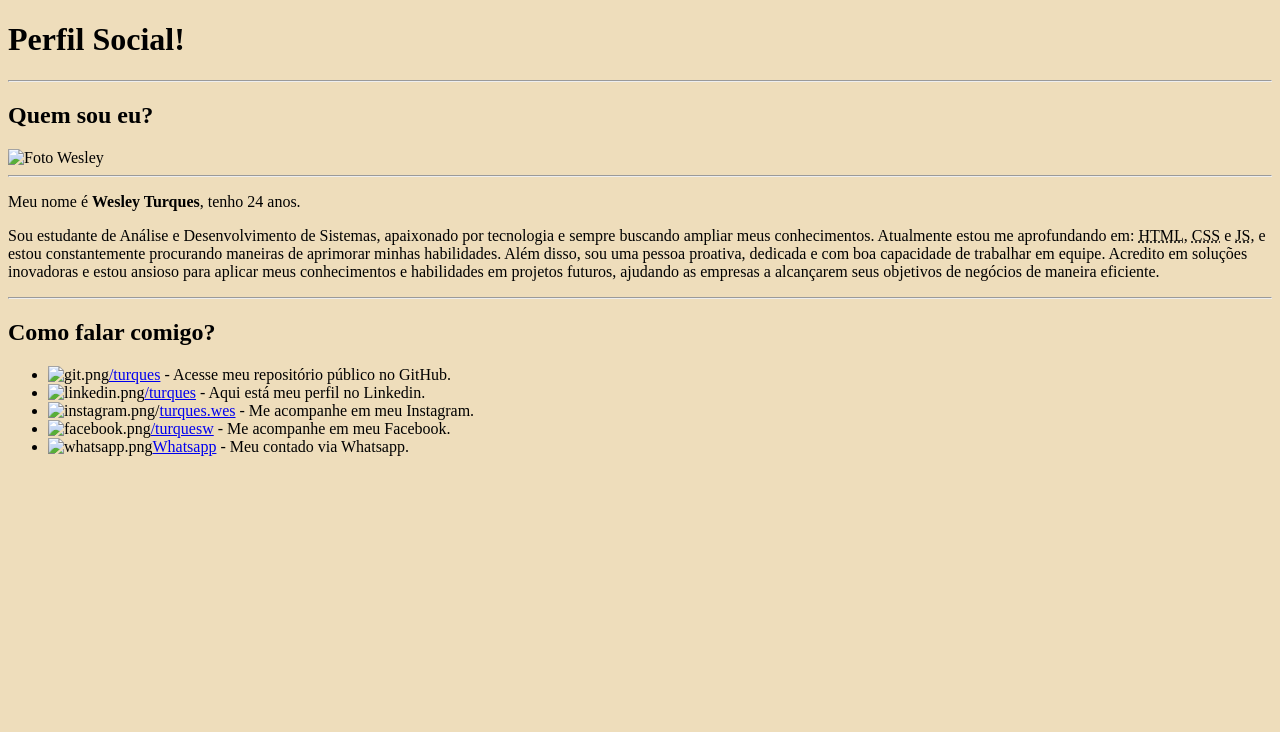
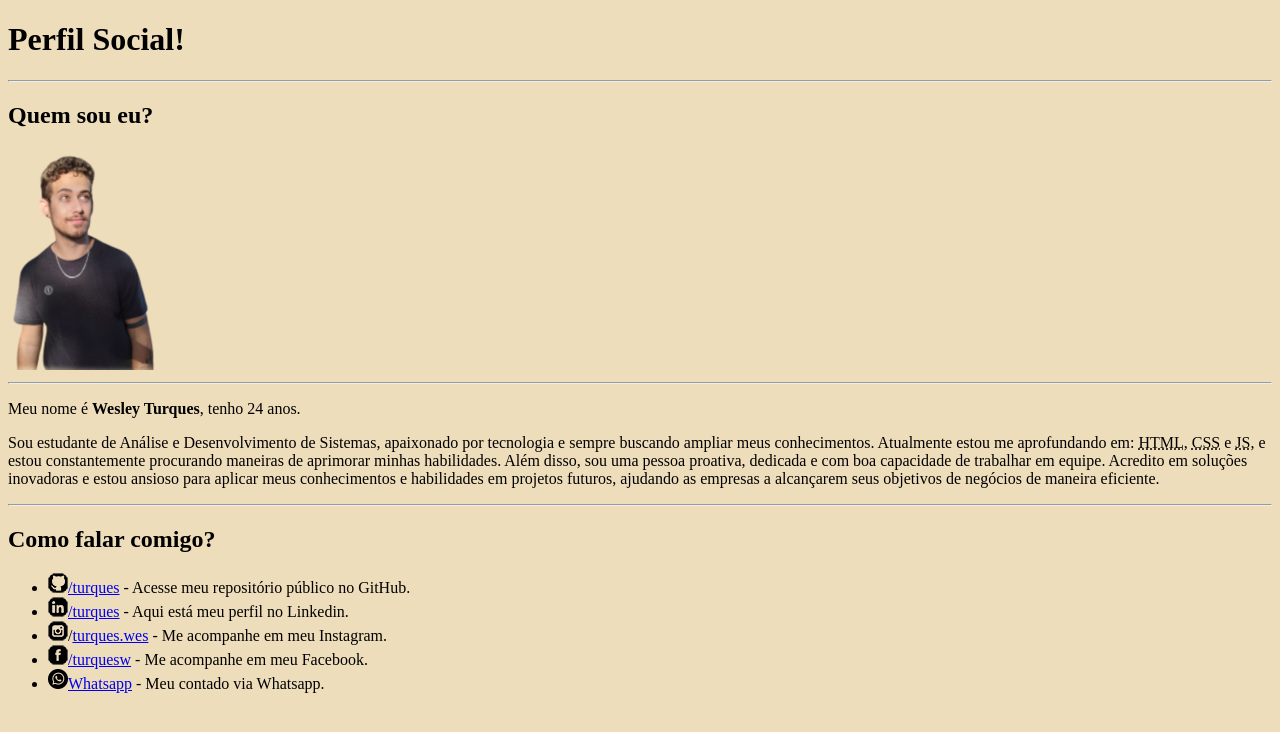
Before and after one commit to Turques/LandingPage, a plain HTML site: page index.html in a window 1280 px wide. Drawn offline with Linux system fonts and the light colour scheme.

Commit message:
Add files via upload

```diff
--- a/index.html
+++ b/index.html
@@ -10,13 +10,13 @@
             background: #EDB
         }
     </style>
-    <link rel="shortcut icon" href="imagens/favicon.ico" type="image/x-icon">
+    <link rel="shortcut icon" href="favicon.ico" type="x-icon">
 </head>
 <body>
     <h1>Perfil Social!</h1>
     <hr>
     <h2>Quem sou eu?</h2>
-    <img src="imagens/zyro-image.png" alt="Foto Wesley">
+    <img src="zyro-image.png" alt="Foto Wesley">
     <hr>
 
     <p>Meu nome é <strong>Wesley Turques</strong>, tenho 24 anos.</p>
@@ -28,12 +28,12 @@
 
     <h2>Como falar comigo?</h2>
     <ul>
-        <li><img src="imagens/icone-github.png" alt="git.png"><a href="https://github.com/Turques" target="_blank" ref="external">/turques</a> - Acesse meu repositório público no GitHub.</li>
-        <li><img src="imagens/icone-linkedin.png" alt="linkedin.png"><a href="https://www.linkedin.com/in/wesley-turques-541b47235/" target="_blank" ref="external">/turques</a> - Aqui está meu perfil no Linkedin.</li>
-        <li><img src="imagens/icone-instagram.png" alt="instagram.png">/<a href="https://www.instagram.com/turques.wes/" target="_blank" ref="external">turques.wes</a> - Me acompanhe em meu Instagram.
+        <li><img src="icone-github.png" alt="git.png"><a href="https://github.com/Turques" target="_blank" ref="external">/turques</a> - Acesse meu repositório público no GitHub.</li>
+        <li><img src="icone-linkedin.png" alt="linkedin.png"><a href="https://www.linkedin.com/in/wesley-turques-541b47235/" target="_blank" ref="external">/turques</a> - Aqui está meu perfil no Linkedin.</li>
+        <li><img src="icone-instagram.png" alt="instagram.png">/<a href="https://www.instagram.com/turques.wes/" target="_blank" ref="external">turques.wes</a> - Me acompanhe em meu Instagram.
         </li>
-        <li><img src="imagens/icone-facebook.png" alt="facebook.png"><a href="https://www.facebook.com/turquesw/" target="_blank" ref="external">/turquesw</a> - Me acompanhe em meu Facebook.</li>
-        <li><img src="imagens/icone-whatsapp.png" alt="whatsapp.png"><a href="http://wa.me/5521975894711" target="_blank" rel="external">Whatsapp</a> - Meu contado via Whatsapp.</li>
+        <li><img src="icone-facebook.png" alt="facebook.png"><a href="https://www.facebook.com/turquesw/" target="_blank" ref="external">/turquesw</a> - Me acompanhe em meu Facebook.</li>
+        <li><img src="icone-whatsapp.png" alt="whatsapp.png"><a href="http://wa.me/5521975894711" target="_blank" rel="external">Whatsapp</a> - Meu contado via Whatsapp.</li>
     </ul>
 </body>
 </html>
```
